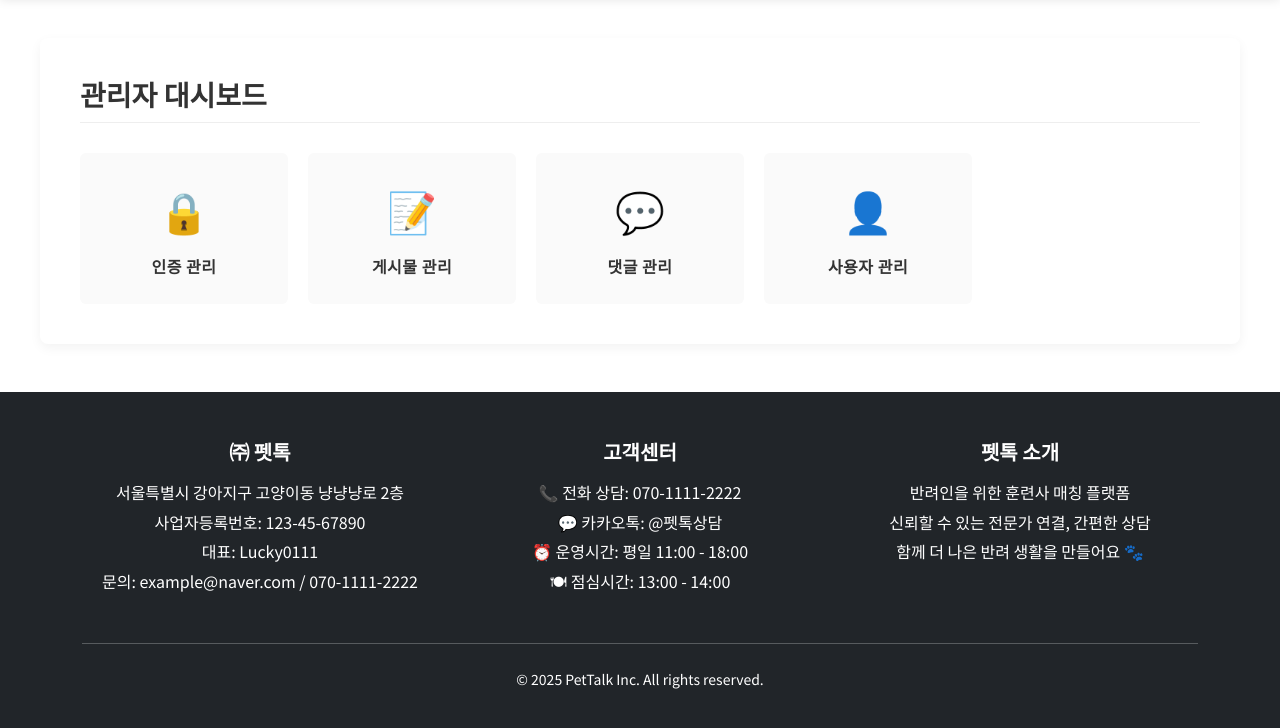
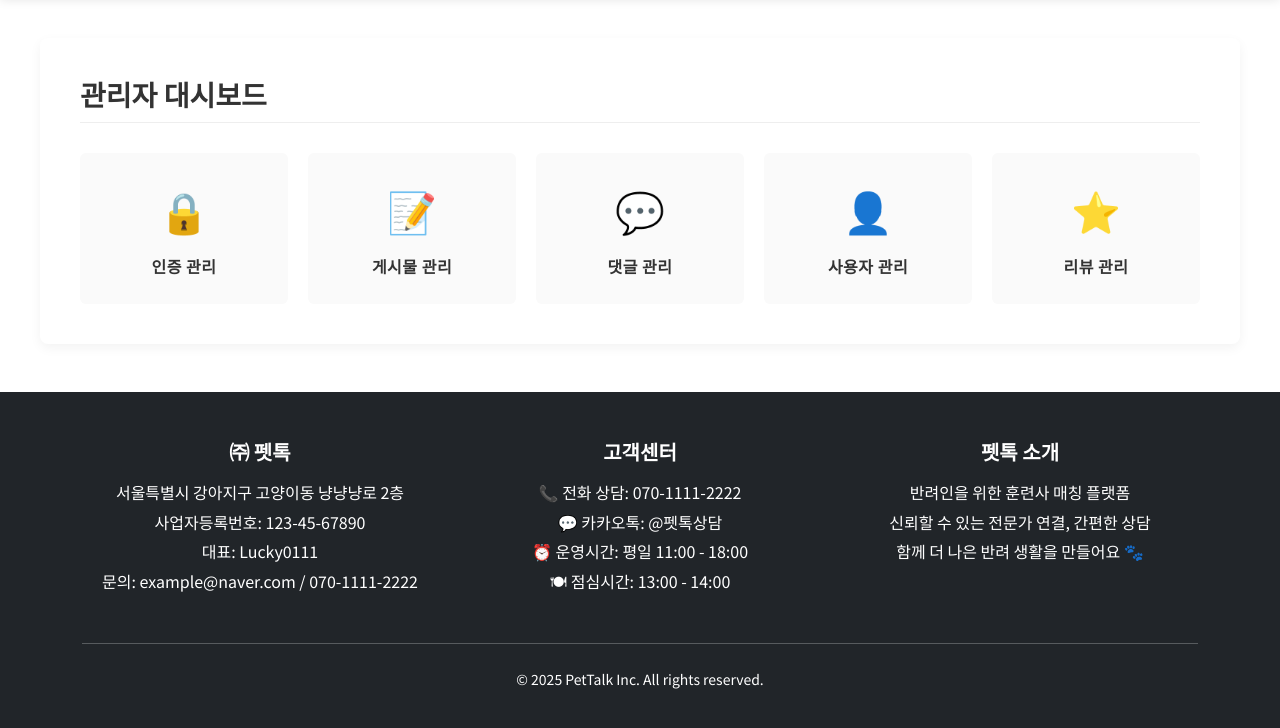
Before and after one commit to prgrms-aibe-devcourse/AIBE1-Project2-Team07-Frontend, a website: page public/admin.html in a window 1280 px wide. Shown: the part 82-810 px from the top of the page. Drawn offline with nearby package versions, Linux system fonts and the light colour scheme.

Commit message:
일단푸시

```diff
--- a/public/admin.html
+++ b/public/admin.html
@@ -224,6 +224,11 @@
             <div class="admin-icon">👤</div>
             <div class="admin-label">사용자 관리</div>
         </a>
+
+        <a href="/admin/review" class="admin-item">
+            <div class="admin-icon">⭐</div>
+            <div class="admin-label">리뷰 관리</div>
+        </a>
     </div>
 </div>
 
```
